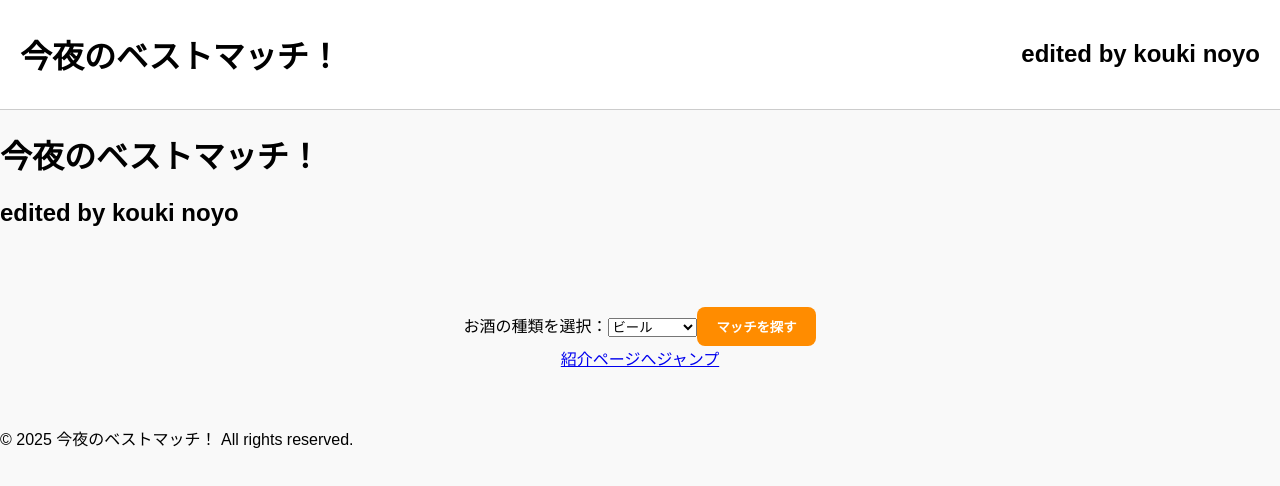
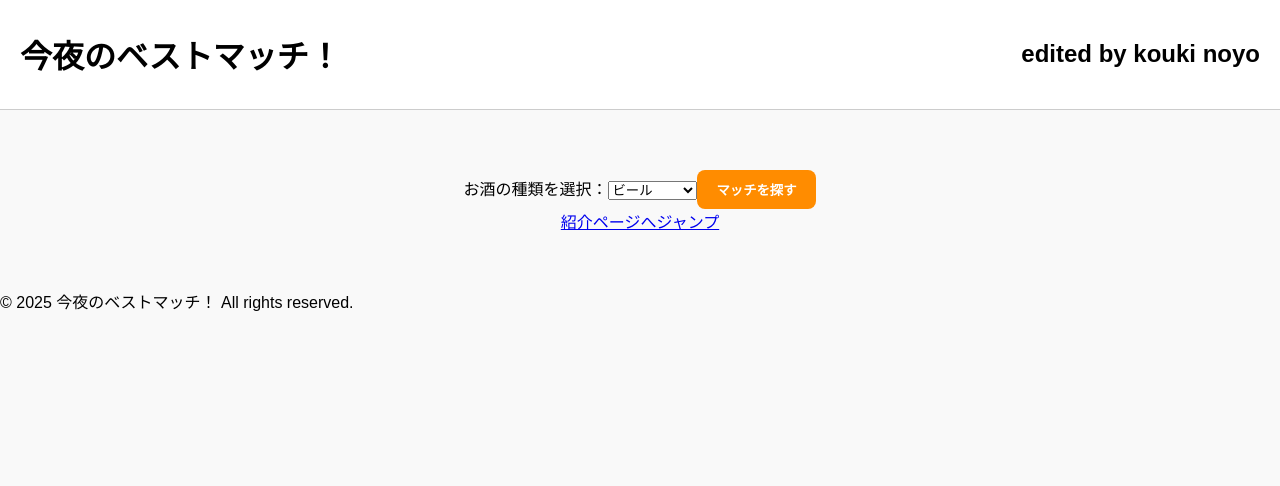
Before and after one commit to sreij/todays_best_match, a React (Vite) app: page / in a window 1280 px wide. Shown: the top 486 px of the page. Built offline with nearby package versions, Linux system fonts and the light colour scheme.

Commit message:
rename Introduce->About

```diff
--- a/src/Introduce.jsx
+++ b/src/About.jsx
@@ -1,7 +1,7 @@
 import Footer from "./Footer";
 import Header from "./Header";
 
-export default function Introduce() {
+export default function About() {
   return (
     <div>
       <Header />
--- a/src/App.jsx
+++ b/src/App.jsx
@@ -5,8 +5,6 @@ export default function App() {
   return (
       <div>
         <Header />
-        <h1>今夜のベストマッチ！</h1>
-        <h2>edited by kouki noyo</h2>
 
       <main>
         <label for="category">お酒の種類を選択：</label>
```
